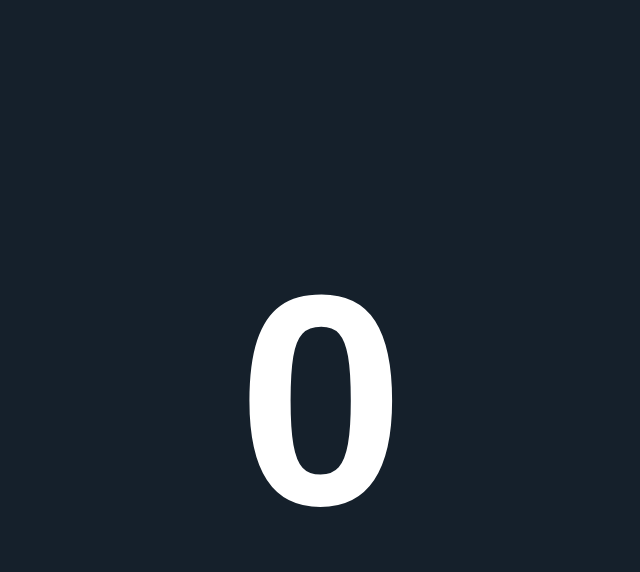
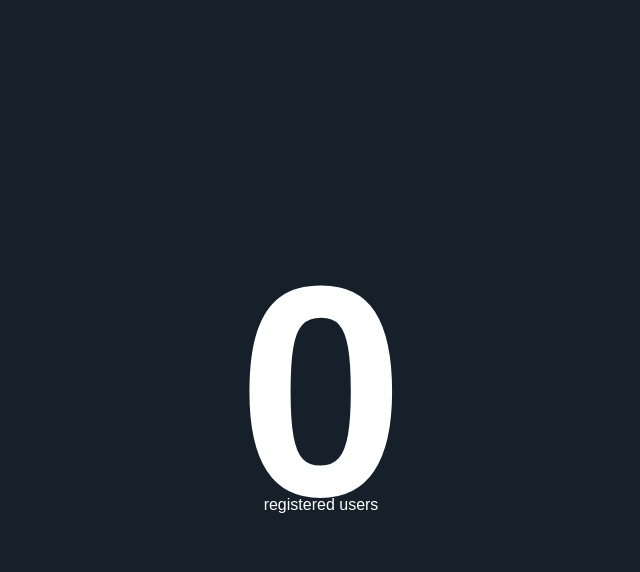
Before and after one commit to ComethruApp/api, a Flask app: page /stats in a window 1280 px wide. Shown: the top 572 px of the page, without its empty margins (319-959 px from the left). Run offline with Flask 2, Linux system fonts and the light colour scheme; parts of the project's set-up code (start-up, migrations or seed data) failed here and were passed over.

Commit message:
Add explanation on stats page

```diff
--- a/app/templates/stats.html
+++ b/app/templates/stats.html
@@ -20,12 +20,13 @@ body {
 }
 h1 {
     font-size: 300px;
+    line-height: 0.7;
 }
         </style>
         <meta http-equiv="refresh" content="10"/>
     </head>
     <body>
         <h1>{{ users }}</h1>
-        <p>
+        <p>registered users</p>
     </body>
 </html>
```
